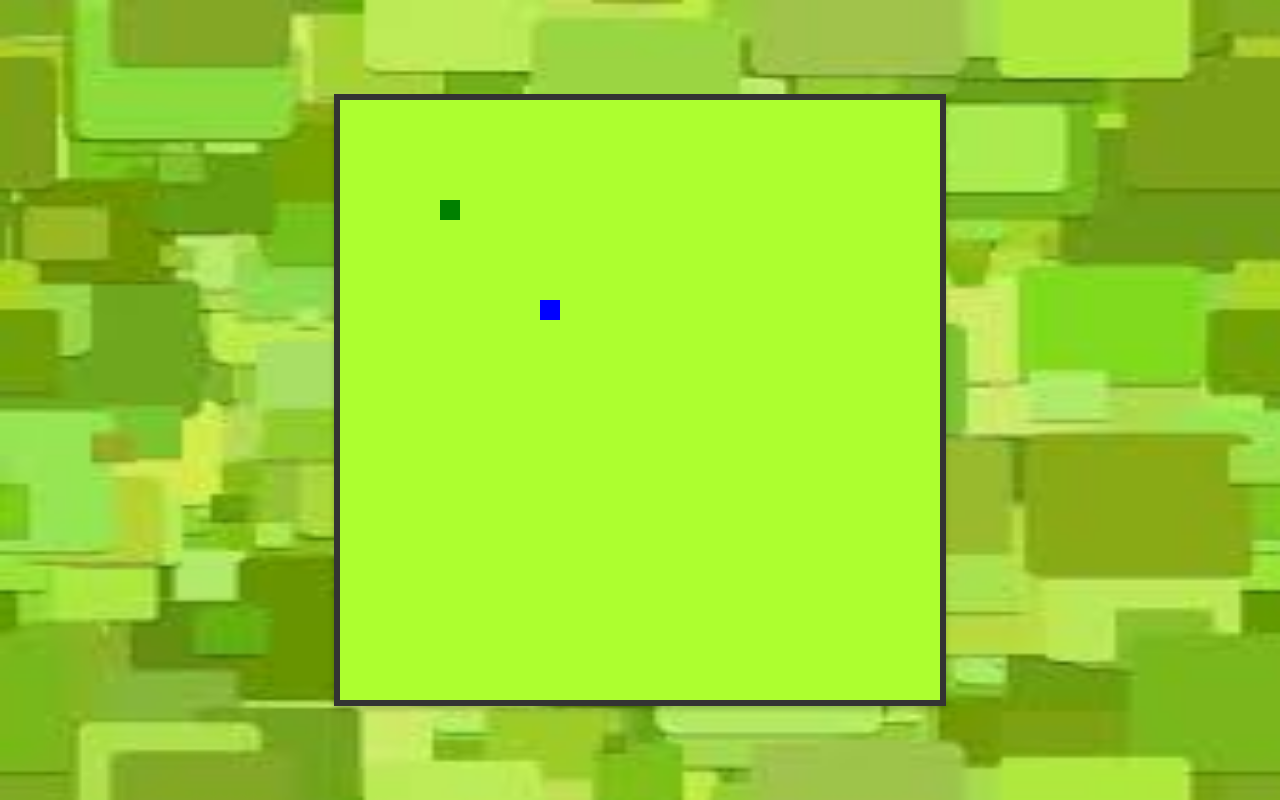
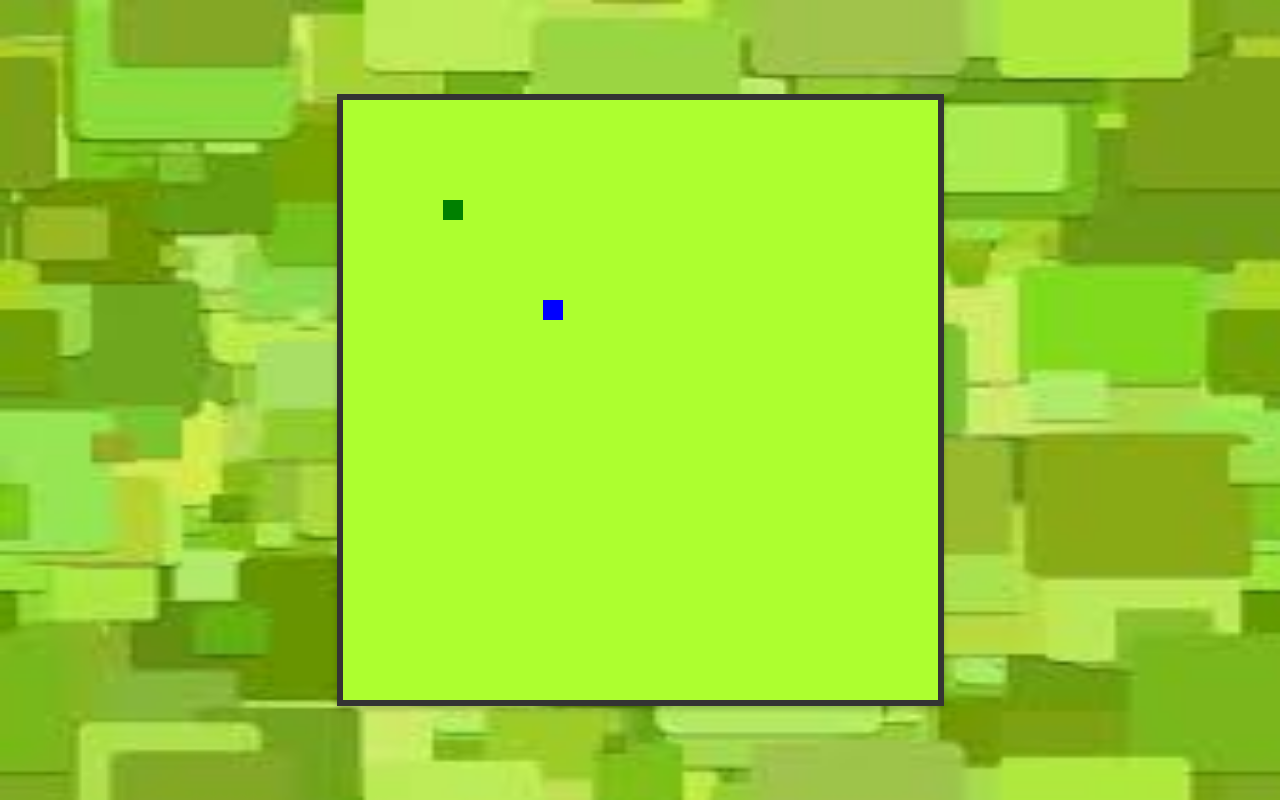
Before and after one commit to ace2921/Snake-Game, a plain HTML site: page Index.html in a window 1280 px wide. Drawn offline with Linux system fonts and the light colour scheme.

Commit message:
Updated the HTML again

```diff
--- a/Index.html
+++ b/Index.html
@@ -7,7 +7,7 @@
   <link rel="stylesheet" href="styles.css">
 </head>
 <body>
-  <canvas id="game" width="600" height="600"></canvas>
+  <canvas id="game" width="595" height="600"></canvas>
 </body>
 <script src="script.js"></script>
 </html>
```
